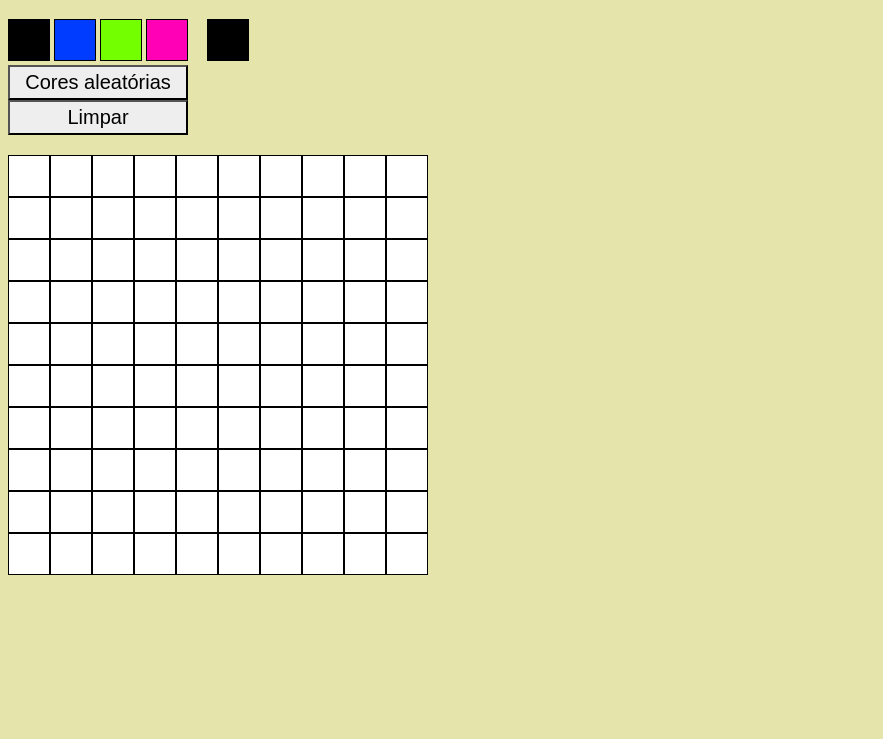
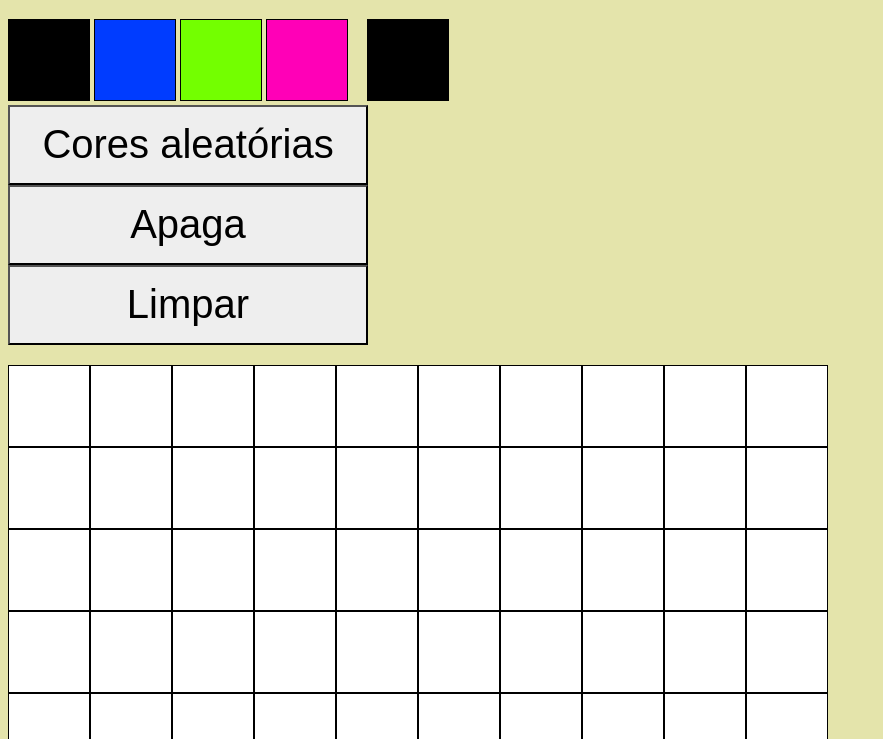
Before and after one commit to GuilhermePerao/Pixel-Art, a plain HTML site: page index.html in a window 1280 px wide. Shown: the part 61-800 px from the top of the page, without its empty margins (0-883 px from the left). Drawn offline with Linux system fonts and the light colour scheme.

Commit message:
Torna Usavel no Celular

```diff
--- a/index.html
+++ b/index.html
@@ -22,7 +22,7 @@
 
             <button id="button-random-color">Cores aleatórias</button>
         </section>
-
+        <button id="apaga-pixel">Apaga</button>
         <button id="clear-board">Limpar</button>
         <section id="pixel-board">
 
--- a/script.js
+++ b/script.js
@@ -8,7 +8,7 @@ let sample = document.getElementById('sample');
 
 const lines = 10;
 const coluns = 10;
-const pixelSize = 40;
+const pixelSize = 80;
 
 //evento de Cores aleatórias
 randomColorsBtn.addEventListener('click', () => {
--- a/style.css
+++ b/style.css
@@ -5,8 +5,8 @@ body{
 
 .color{
     background-color: rgb(0, 0, 0);
-    height: 40px;
-    width: 40px;
+    height: 80px;
+    width: 80px;
     display: inline-block;
     border: 1px solid black;
 }
@@ -20,8 +20,8 @@ body{
     background-color: white;
     border: 1px solid black;
     display: inline-block;
-    height: 40px;
-    width: 40px;
+    height: 80px;
+    width: 80px;
 }
 
 #sample{
@@ -29,27 +29,36 @@ body{
     margin-left: 15px;
     border: 1px solid black;
     display: inline-block;
-    height: 40px;
-    width: 40px;
+    height: 80px;
+    width: 80px;
 }
 
 #pixel-board{
     padding-top: 20px;
+    max-width: 100%;
 }
 
 #button-random-color{
     display: block;
     background-color: rgb(238, 238, 238);
-    font-size: 20px;
-    width: 180px;
-    height: 35px;
+    font-size: 40px;
+    width: 360px;
+    height: 80px;
 
 }
 
 #clear-board{
     display: block;
     background-color: rgb(238, 238, 238);
-    font-size: 20px;
-    width: 180px;
-    height: 35px;
+    font-size: 40px;
+    width: 360px;
+    height: 80px;
 }
+
+#apaga-pixel{
+    display: block;
+    background-color: rgb(238, 238, 238);
+    font-size: 40px;
+    width: 360px;
+    height: 80px;
+}
```
